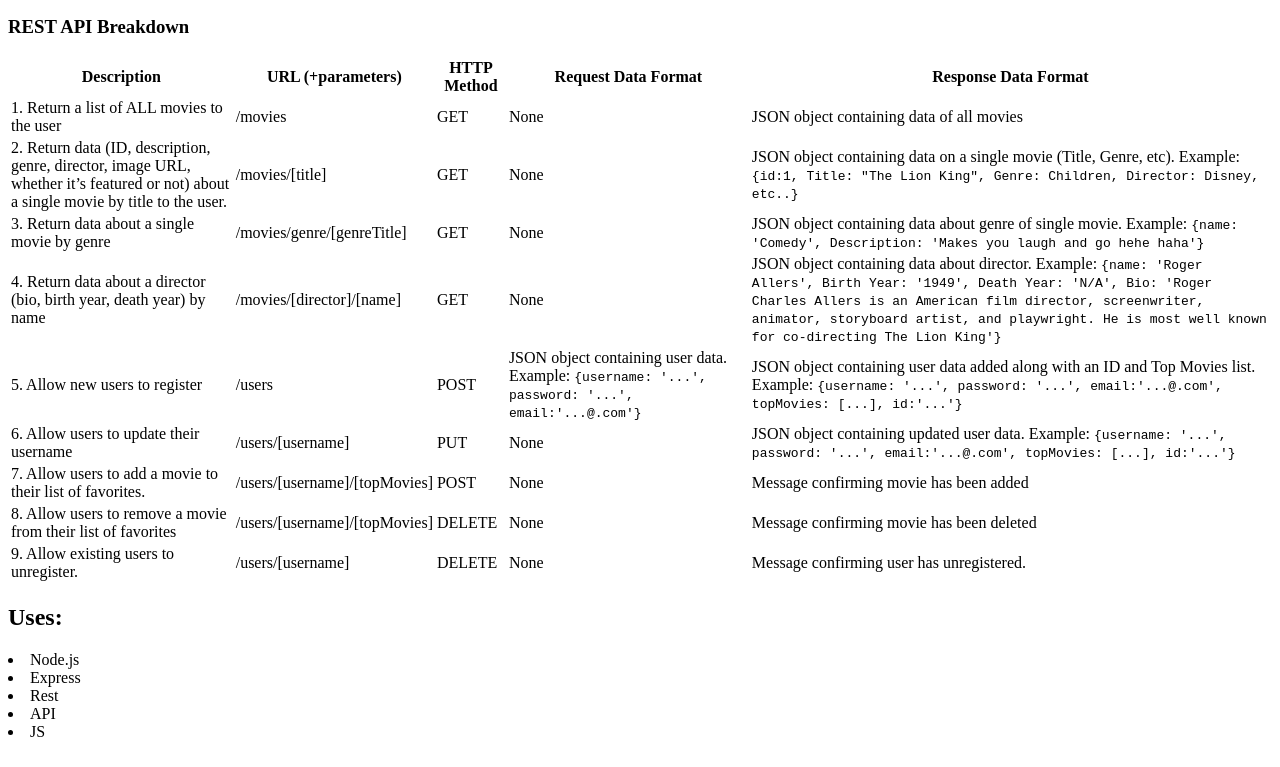
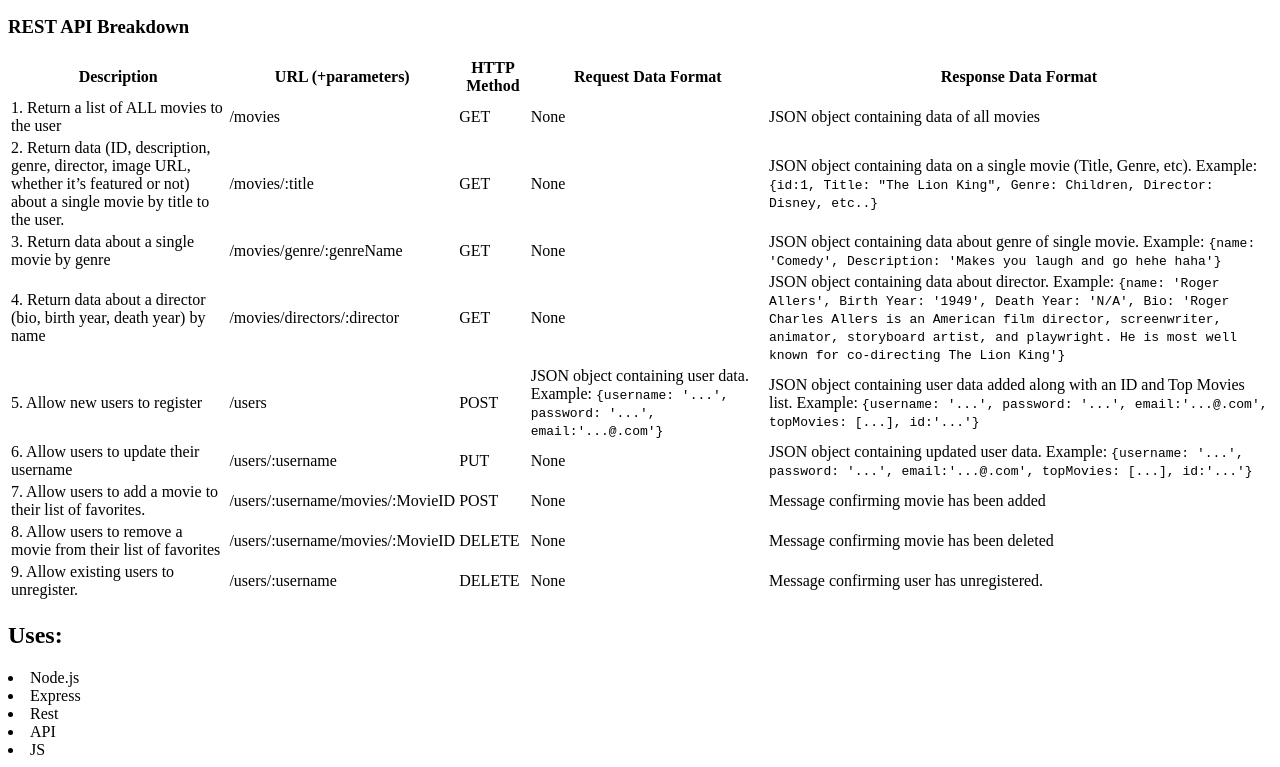
Before and after one commit to Shaikhnbake/movie_api, a website: page public/documentation.html in a window 1280 px wide. Shown: the part 119-886 px from the top of the page. Drawn offline with Linux system fonts and the light colour scheme.

Commit message:
Updated documentation
fixed URL endpoints

```diff
--- a/public/documentation.html
+++ b/public/documentation.html
@@ -43,7 +43,7 @@
               whether it’s featured or not) about a single movie by title to the
               user.
             </td>
-            <td>/movies/[title]</td>
+            <td>/movies/:title</td>
             <td>GET</td>
             <td>None</td>
             <td>
@@ -57,7 +57,7 @@
           </tr>
           <tr>
             <td>3. Return data about a single movie by genre</td>
-            <td>/movies/genre/[genreTitle]</td>
+            <td>/movies/genre/:genreName</td>
             <td>GET</td>
             <td>None</td>
             <td>
@@ -73,7 +73,7 @@
               4. Return data about a director (bio, birth year, death year) by
               name
             </td>
-            <td>/movies/[director]/[name]</td>
+            <td>/movies/directors/:director</td>
             <td>GET</td>
             <td>None</td>
             <td>
@@ -105,7 +105,7 @@
           </tr>
           <tr>
             <td>6. Allow users to update their username</td>
-            <td>/users/[username]</td>
+            <td>/users/:username</td>
             <td>PUT</td>
             <td>None</td>
             <td>
@@ -120,7 +120,7 @@
             <td>
               7. Allow users to add a movie to their list of favorites.
             </td>
-            <td>/users/[username]/[topMovies]</td>
+            <td>/users/:username/movies/:MovieID</td>
             <td>POST</td>
             <td>None</td>
             <!-- or is the request data a json object with movie info? -->
@@ -130,14 +130,14 @@
             <td>
               8. Allow users to remove a movie from their list of favorites
             </td>
-            <td>/users/[username]/[topMovies]</td>
+            <td>/users/:username/movies/:MovieID</td>
             <td>DELETE</td>
             <td>None</td>
             <td>Message confirming movie has been deleted</td>
           </tr>
           <tr>
             <td>9. Allow existing users to unregister.</td>
-            <td>/users/[username]</td>
+            <td>/users/:username</td>
             <td>DELETE</td>
             <td>None</td>
             <td>Message confirming user has unregistered.</td>
```
